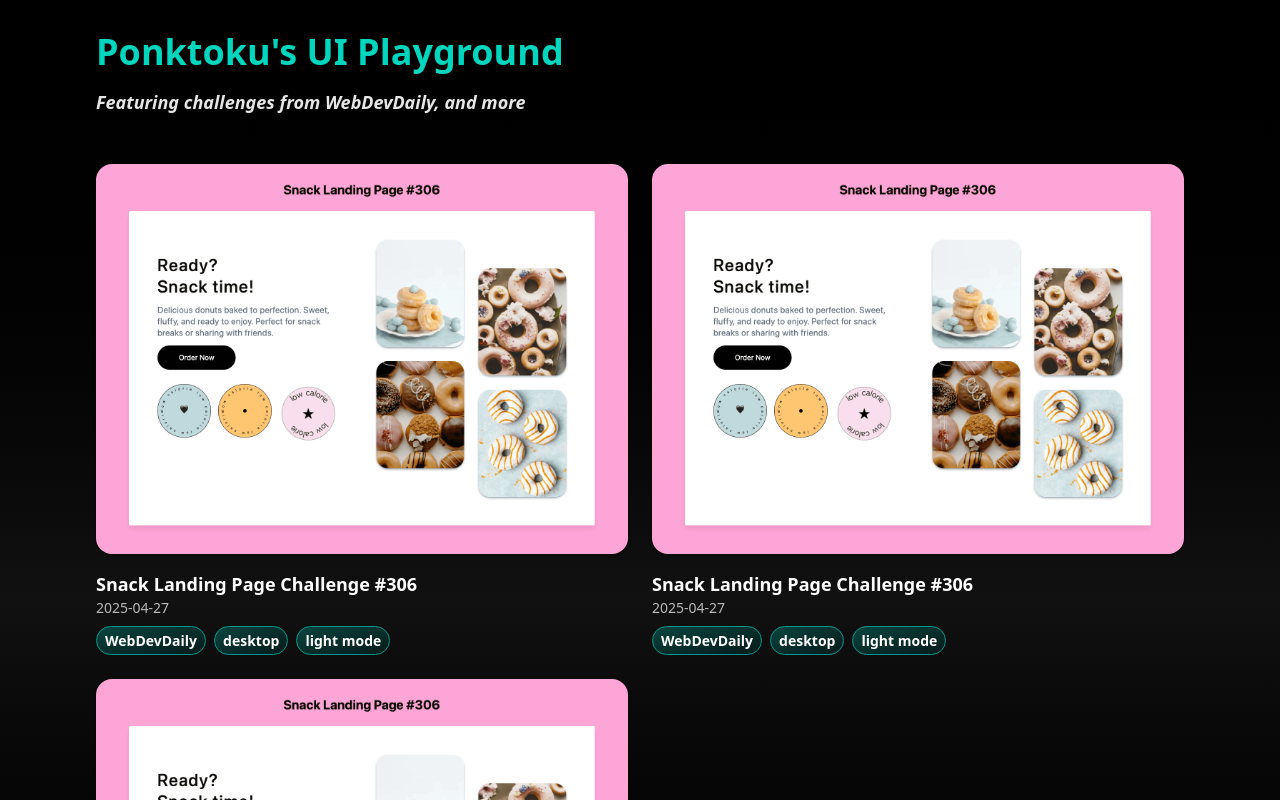
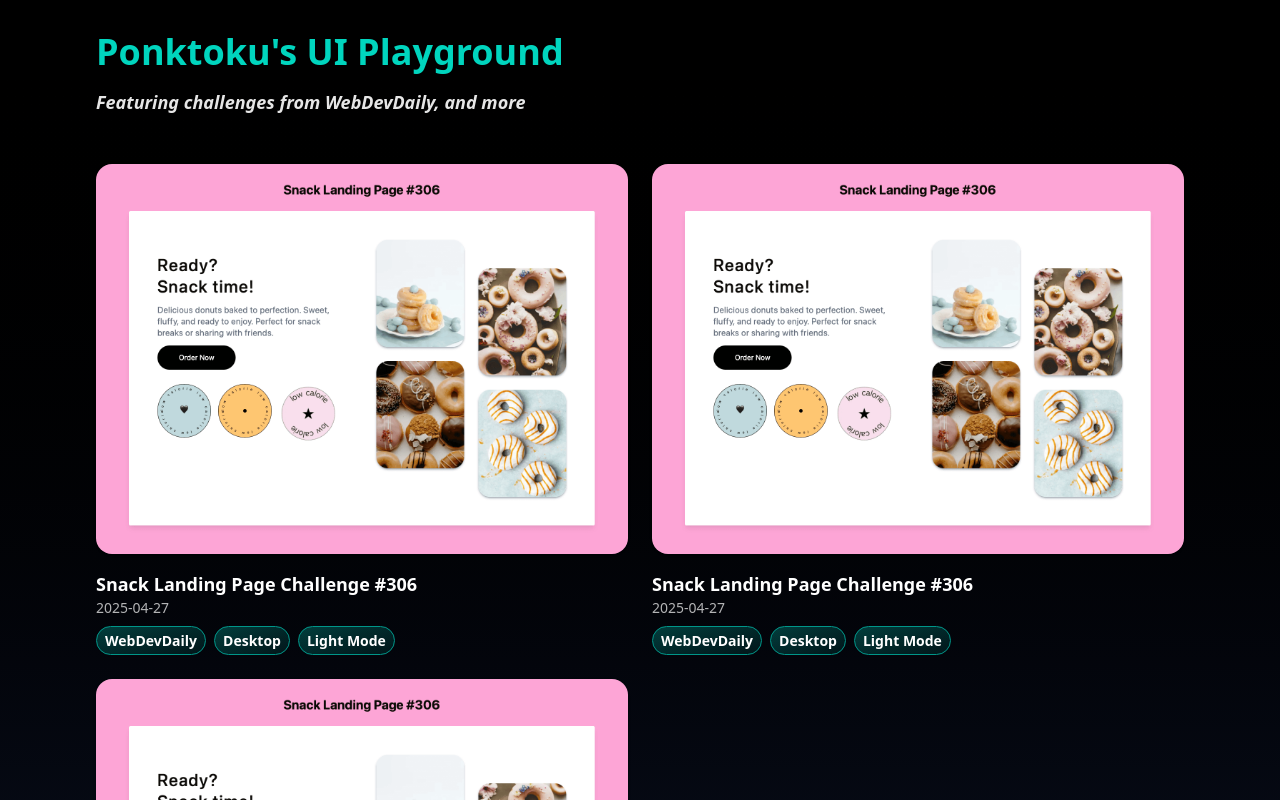
Before and after one commit to ponktoku/ui-playground, a Next.js app: page / in a window 1280 px wide. Shown: the top 800 px of the page. Built offline with nearby package versions, Linux system fonts and the light colour scheme.

Commit message:
style: Add capitalize to tags & update gradient to gray

```diff
--- a/src/app/layout.tsx
+++ b/src/app/layout.tsx
@@ -13,7 +13,7 @@ export default function RootLayout({
 }>) {
   return (
     <html lang="en">
-      <body className="bg-gradient-to-b from-black to-black via-[#111] flex flex-col">
+      <body className="bg-gradient-to-b from-black to-gray-900 flex flex-col">
         {children}
       </body>
     </html>
--- a/src/components/card.tsx
+++ b/src/components/card.tsx
@@ -28,7 +28,7 @@ export default function Card({
           {tags?.map((tag) => (
             <span
               key={tag}
-              className="hidden hover:opacity-80 hover:cursor-pointer text-white sm:block px-2 py-1 rounded-full text-sm font-semibold leading-snug bg-gradient-to-tl from-teal-950/40 to-teal-600/40 border border-teal-600"
+              className="capitalize hidden hover:opacity-80 hover:cursor-pointer text-white sm:block px-2 py-1 rounded-full text-sm font-semibold leading-snug bg-gradient-to-tl from-teal-950/40 to-teal-600/40 border border-teal-600"
             >
               {tag}
             </span>
```
